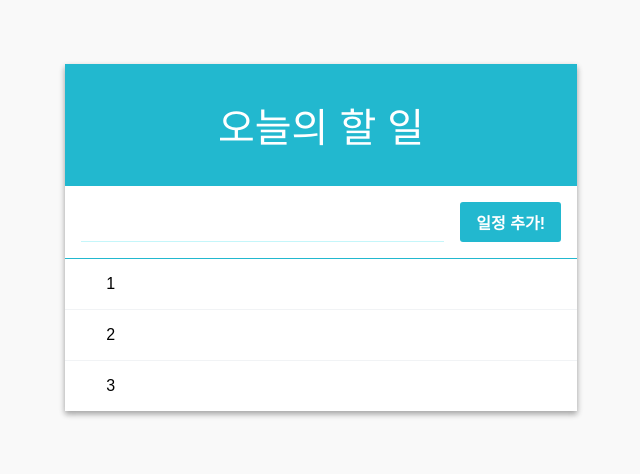
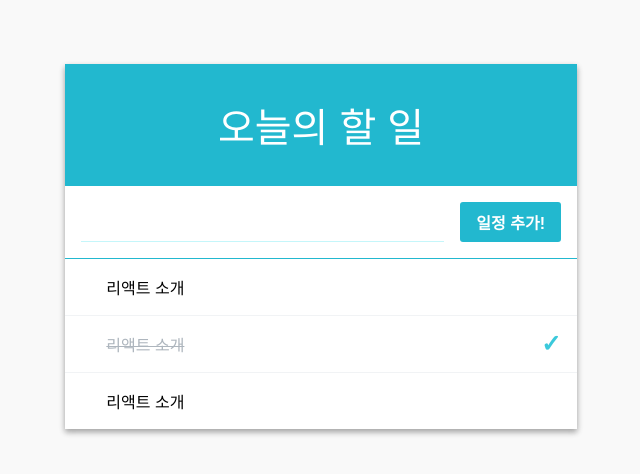
Before and after one commit to macroness/react-todo-list, a React (Create React App) app: page / in a window 1280 px wide. Shown: the top 474 px of the page, without its empty margins (319-959 px from the left). Built offline with nearby package versions, Linux system fonts and the light colour scheme.

Commit message:
[20181016] todos 정보넘기기

```diff
--- a/src/App.js
+++ b/src/App.js
@@ -43,7 +43,7 @@
 	}
 
 	render() {
-		const { input } = this.state;
+		const { input, todos } = this.state;
 		const {
 	 		handleChange,
 			handleCreate,
@@ -59,7 +59,7 @@
 					onCreate={handleCreate}
 				/>
 			)}>
-				<TodoItemList/>
+				<TodoItemList todos={todos}/>
 			</TodoListTemplate>
 		);
 	}
--- a/src/components/TodoItemList.js
+++ b/src/components/TodoItemList.js
@@ -5,11 +5,22 @@
 	render() {
 		const { todos, onToggle, onRemove } = this.props;
 
+		const todoList = todos.map(
+			({id, text, checked}) => (
+				<TodoItem
+					id={id}
+					text={text}
+					checked={checked}
+					onToggle={onToggle}
+					onRemove={onRemove}
+					key={id}
+				/>
+			)
+		);
+
 		return (
 			<div>
-				<TodoItem text="1"/>
-				<TodoItem text="2"/>
-				<TodoItem text="3"/>
+				{todoList}
 			</div>
 		);
 	}
```
